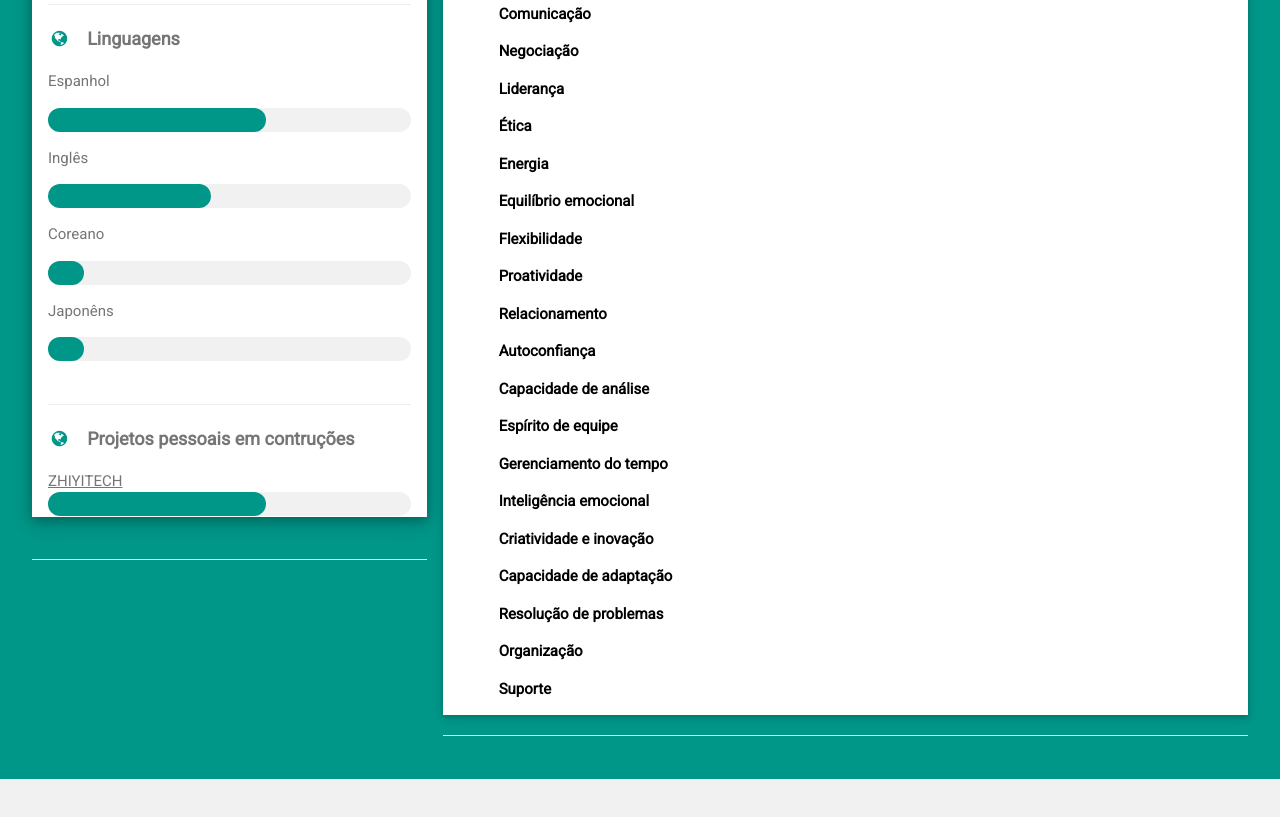
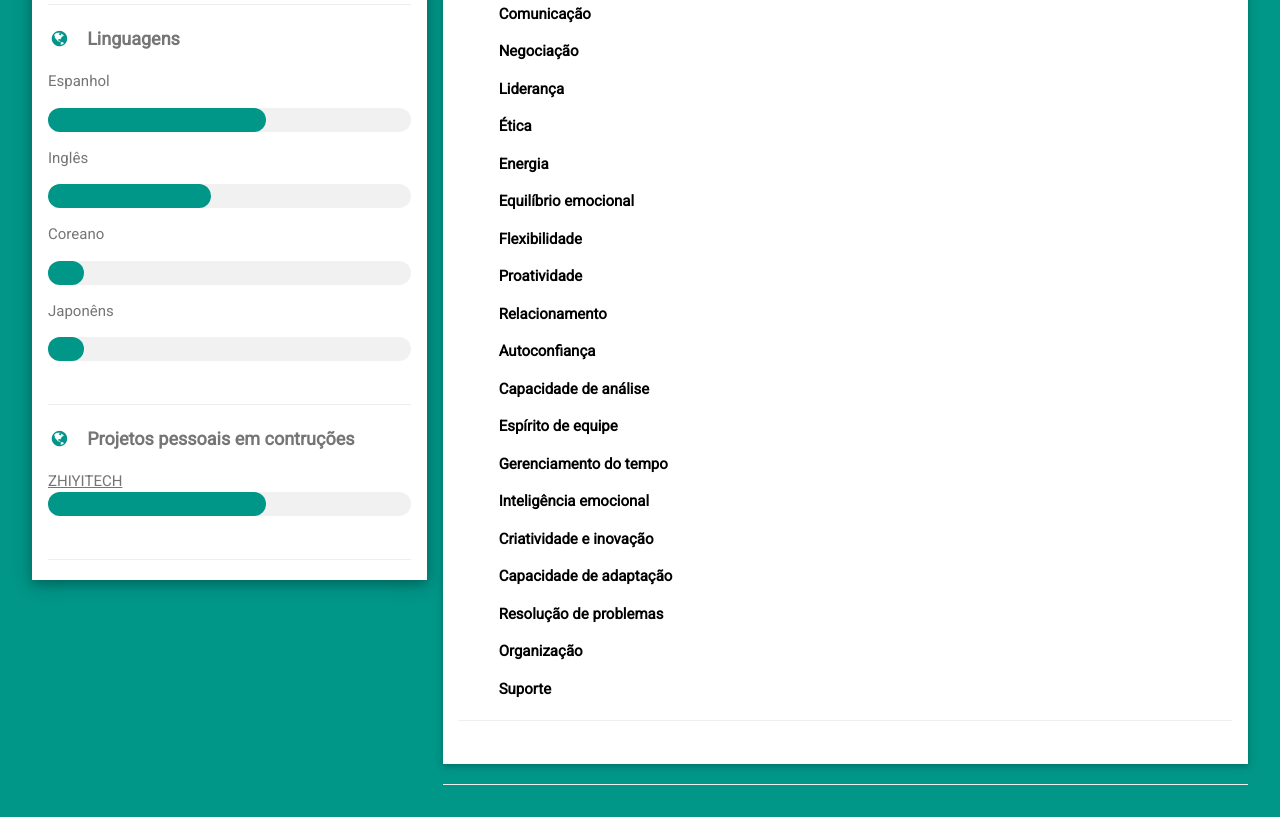
Before and after one commit to Suellen-Kitten/CurriculumPessoal, a plain HTML site: page index.html in a window 1280 px wide. Shown: the part 1335-2152 px from the top of the page. Before the commit the page ends 2114 px from the top, so only its background shows below. Drawn offline with nearby package versions, Linux system fonts and the light colour scheme.

Commit message:
Update index.htlm

```diff
--- a/index.html
+++ b/index.html
@@ -99,8 +99,10 @@ html,body,h1,h2,h3,h4,h5,h6 {font-family: "Roboto", sans-serif}
             <div class="w3-round-xlarge w3-teal" style="height:24px;width:60%"></div>
           </div>
 
+          <br><hr>
+
         </div>
-      </div><br><hr>
+      </div><br>
 
 
 
@@ -176,6 +178,7 @@ html,body,h1,h2,h3,h4,h5,h6 {font-family: "Roboto", sans-serif}
               <p>Suporte</p>
 
             </ul>
+        <hr><br>
       </div>
       <hr><br>
 
```
